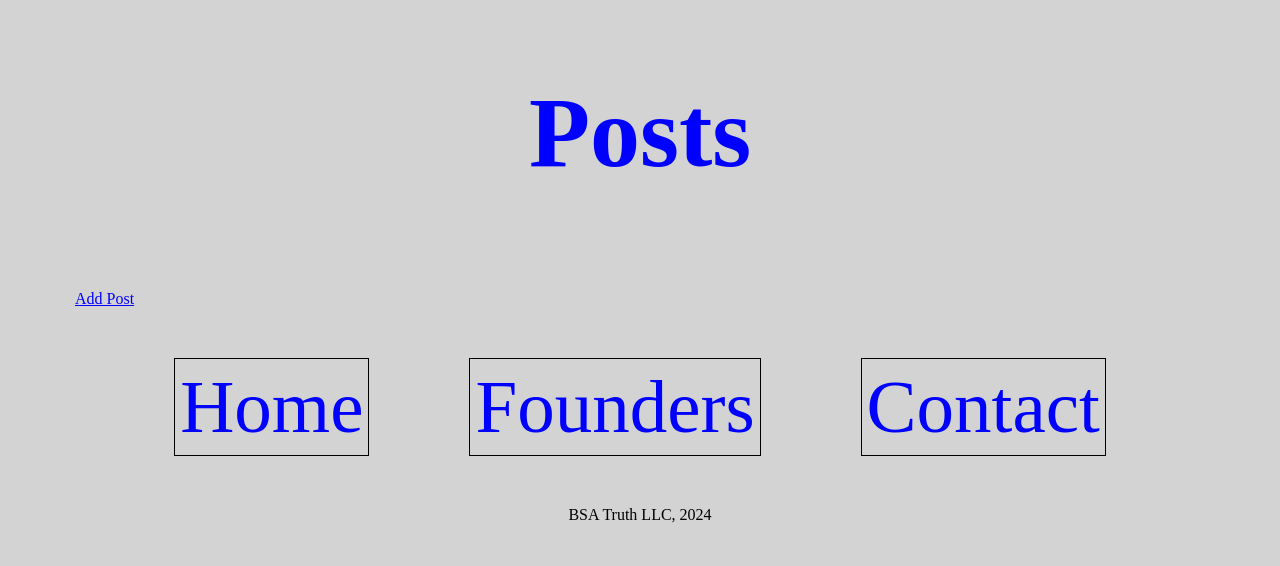
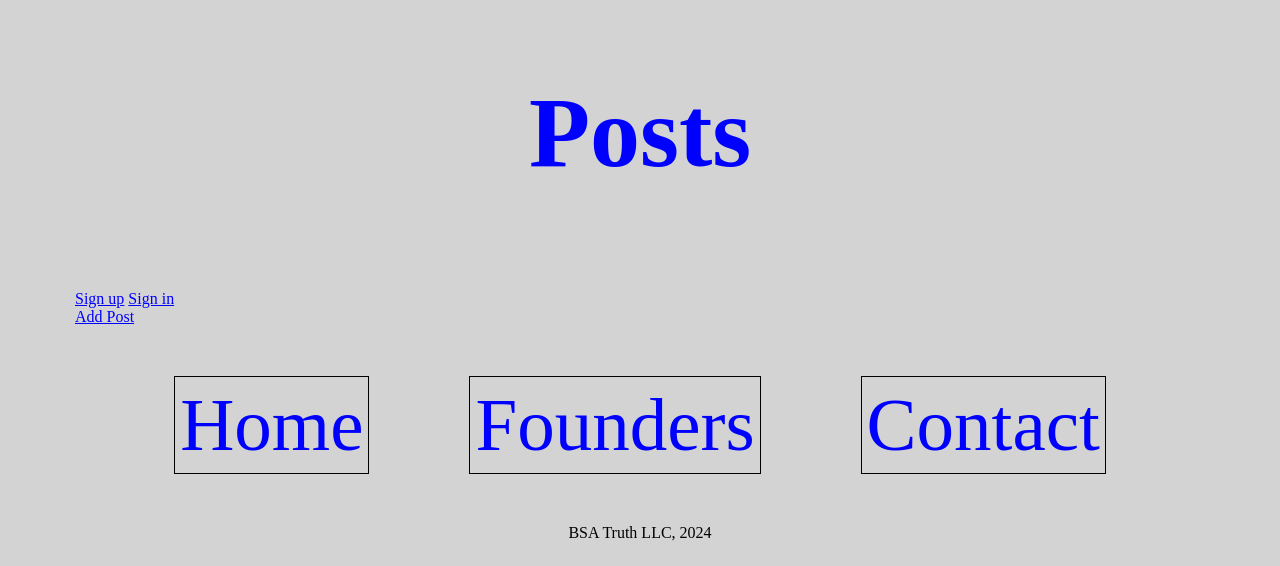
Before and after one commit to sacohen-uchicago/bsa-truth_website, a Rails app: page /post in a window 1280 px wide. Shown: the top 566 px of the page. Run offline with Rails 7, Linux system fonts and the light colour scheme.

Commit message:
Test: Heroku push, test sign-in

```diff
--- a/app/views/page_template/post.html.erb
+++ b/app/views/page_template/post.html.erb
@@ -10,6 +10,17 @@
 <h1>Posts</h1>
 
   <body>
+
+ <div>
+<% if current_user.present? %>
+  <a href="/users/edit">Edit profile</a>
+
+  <a href="/users/sign_out">Sign out</a>
+<% else %>
+  <a href="/users/sign_up">Sign up</a>
+  <a href="/users/sign_in">Sign in</a>
+<% end %>
+</div>
 
   <div>
   <a href="/add_post">Add Post</a>
```
